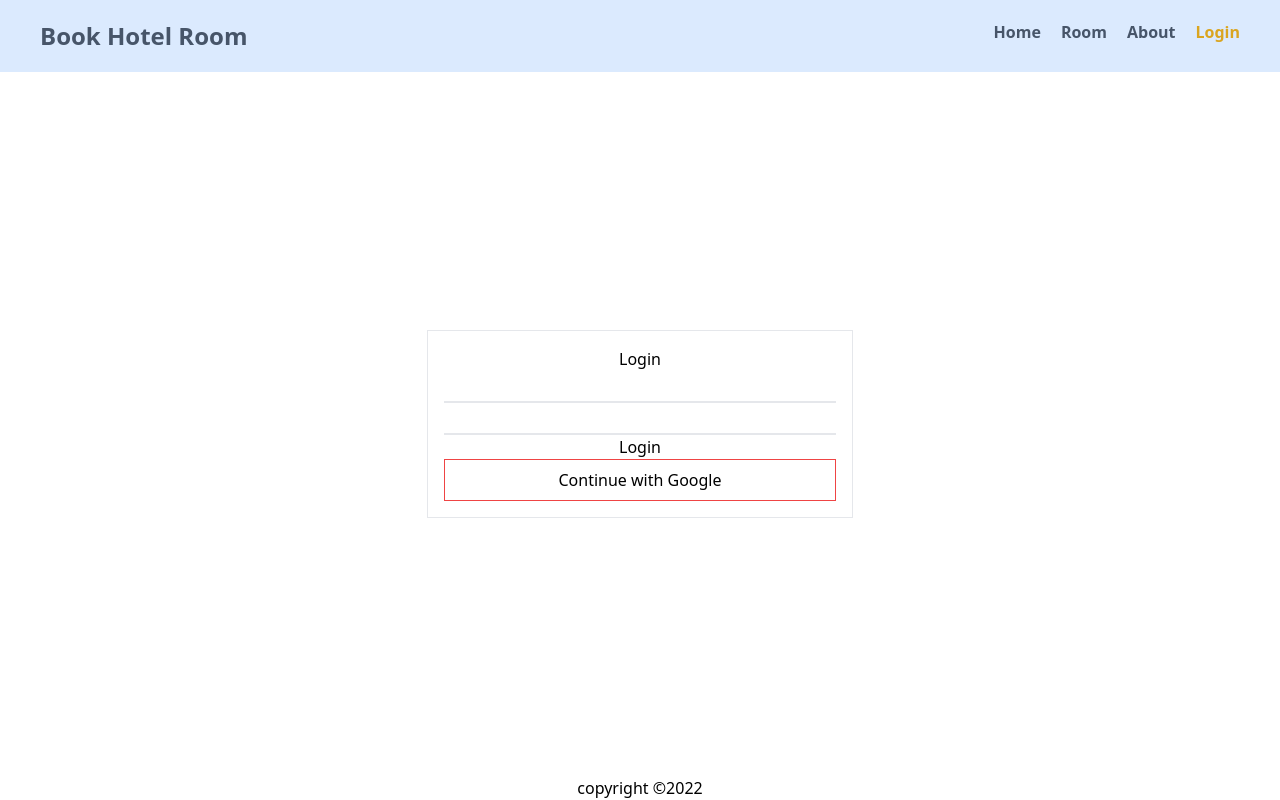
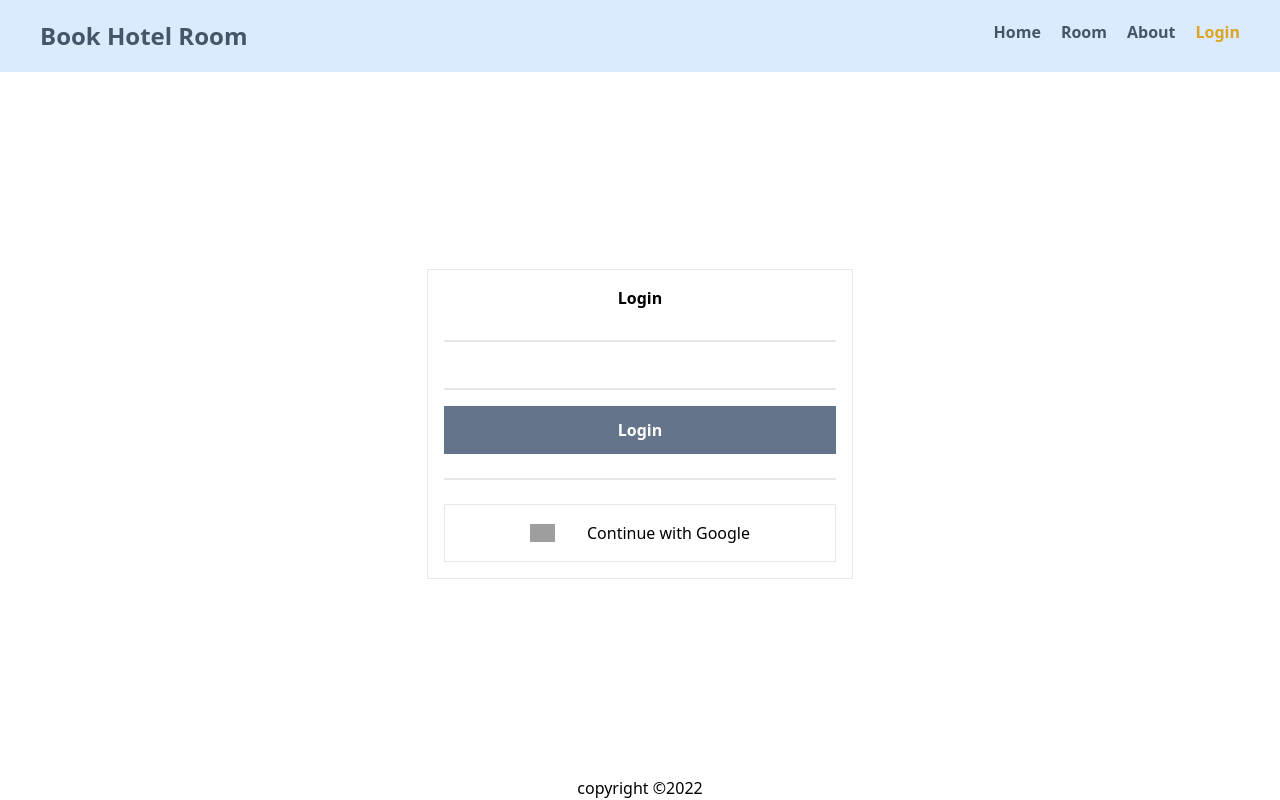
Before and after one commit to asaduzzaman599/book-hotel-room-react, a React (Create React App) app: page /login in a window 1280 px wide. Built offline with nearby package versions, Linux system fonts and the light colour scheme; grey boxes are pictures that could not be loaded.

Commit message:
login page added

```diff
--- a/package.json
+++ b/package.json
@@ -11,6 +11,7 @@
     "@testing-library/user-event": "^13.5.0",
     "react": "^18.0.0",
     "react-dom": "^18.0.0",
+    "react-hot-toast": "^2.2.0",
     "react-rating": "^2.0.5",
     "react-router-dom": "^6.3.0",
     "react-scripts": "5.0.0",
--- a/src/App.js
+++ b/src/App.js
@@ -9,11 +9,13 @@ import Room from './Components/Room/Room';
 import RoomDetail from './Components/RoomDetail/RoomDetail';
 import NotFound from './Components/NotFound/NotFound';
 import Login from './Components/Login/Login';
+import toast, { Toaster } from 'react-hot-toast';
 
 function App() {
   return (
     <div className="App min-h-screen flex flex-col  justify-between ">
       <Header></Header>
+      <Toaster />
         <Routes>
           <Route path='/' element={<Home></Home>}></Route>
           <Route path='/room/:roomType' element={<Rooms></Rooms>}>
--- a/src/Components/Login/Login.js
+++ b/src/Components/Login/Login.js
@@ -8,13 +8,19 @@ const Login = () => {
     }
     return (
         <div className='w-2/6 mx-auto p-4 border'>
-            <h3>Login</h3>
+            <h3 className='font-semibold'>Login</h3>
             <form onSubmit={handleSubmit}>
-                <input className='w-full border-b-2 h-8' type="email" name="" id="" />
-                <input className='w-full border-b-2 h-8'  type="password" name="" id="" />
-                <input type="submit" value="Login" />
+                <div className="input-group">
+                <input className='w-full border-b-2 h-8 mb-4 focus:border-blue-400 outline-none' type="email" name="" id="" />
+                </div>
+                <div className="input-group">
+                <input className='w-full border-b-2 h-8  mb-4 focus:border-blue-400 outline-none' type="password" name="" id="" />
+                </div>
+
+                <input className='px-10 py-3 w-full  bg-slate-500 text-white font-semibold' type="submit" value="Login" />
             </form>
-            <button className=' py-2 w-full border border-red-500 font-medium'>Continue with Google</button>
+            <div className='w-full border  my-6'></div>
+            <button className=' py-2 w-full border  font-medium flex items-center justify-center gap-8 py-4'><img src='https://img.icons8.com/fluency/344/google-logo.png' width={25}/>Continue with Google</button>
         </div>
     );
 };
--- a/src/Components/RoomDetail/RoomDetail.js
+++ b/src/Components/RoomDetail/RoomDetail.js
@@ -8,7 +8,7 @@ const RoomDetail = ({room}) => {
     return (
         <div className='w-2/4 mx-auto shadow p-6'>
             <img src="" alt="" />
-            <h3>{type}</h3>
+            <h3 className='text-2xl font-bold'>{type}</h3>
             <p>{description}</p>
             <RatingComponent rating={rating}></RatingComponent>
             <h3>Price: {price}</h3>
--- a/src/Components/Shared/Header/Header.js
+++ b/src/Components/Shared/Header/Header.js
@@ -8,7 +8,7 @@ const Header = () => {
             <h2 className='font-bold text-2xl text-slate-600'>Book Hotel Room</h2>
             <ul className='flex gap-5'>
                 <NavLink className="font-semibold text-slate-600" style={({isActive})=>isActive?{color:'goldenrod'}:{}} to='/'>Home</NavLink>
-                <NavLink className="font-semibold text-slate-600" style={({isActive})=>isActive?{color:'goldenrod'}:{}}  to='/room'>Room</NavLink>
+                <NavLink className="font-semibold text-slate-600" style={({isActive})=>isActive?{color:'goldenrod'}:{}}  to='/room/single'>Room</NavLink>
                 <NavLink className="font-semibold text-slate-600" style={({isActive})=>isActive?{color:'goldenrod'}:{}}  to='/about'>About</NavLink>
                 <NavLink className="font-semibold text-slate-600" style={({isActive})=>isActive?{color:'goldenrod'}:{}}  to='/login'>Login</NavLink>
             </ul>
--- /dev/null
+++ b/src/useFirebse.js
@@ -0,0 +1,7 @@
+import { useState } from "react"
+
+const useFirebase = () =>{
+    const [user,setUser]= useState({});
+
+
+}
```
Also changed, not shown: src/firebase.init.js (added), 1 other file (tests, documents, lock files or other folders).
